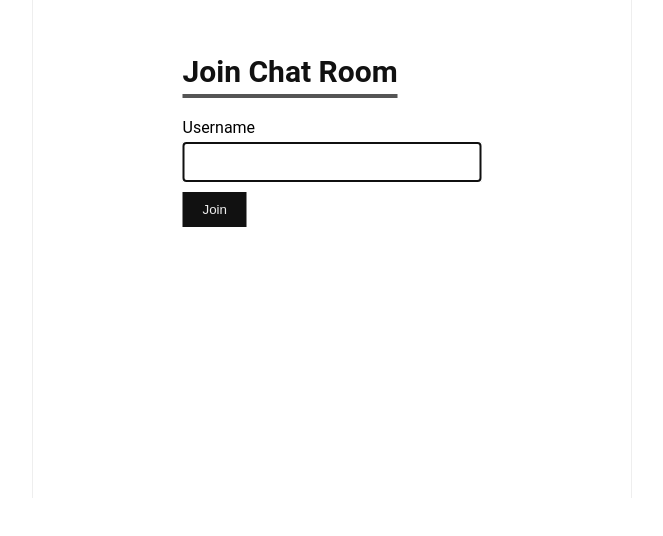
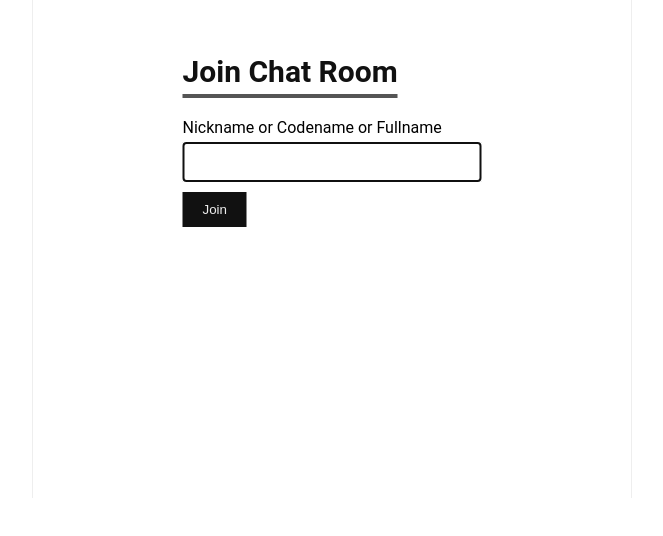
Before and after one commit to vladiere/chatroom, a website: page public/index.html in a window 1280 px wide. Shown: the part 242-778 px from the top of the page, without its empty margins (308-971 px from the left). Drawn offline with nearby package versions, Linux system fonts and the light colour scheme; no server answers.

Commit message:
initial release

```diff
--- a/public/index.html
+++ b/public/index.html
@@ -14,7 +14,7 @@
             <div class="form">
                 <h2>Join Chat Room</h2>
                 <div class="form-input">
-                    <label>Username</label>
+                    <label>Nickname or Codename or Fullname</label>
                     <input type="text" name="username" id="username">
                 </div>
                 <div class="form-input">
```
